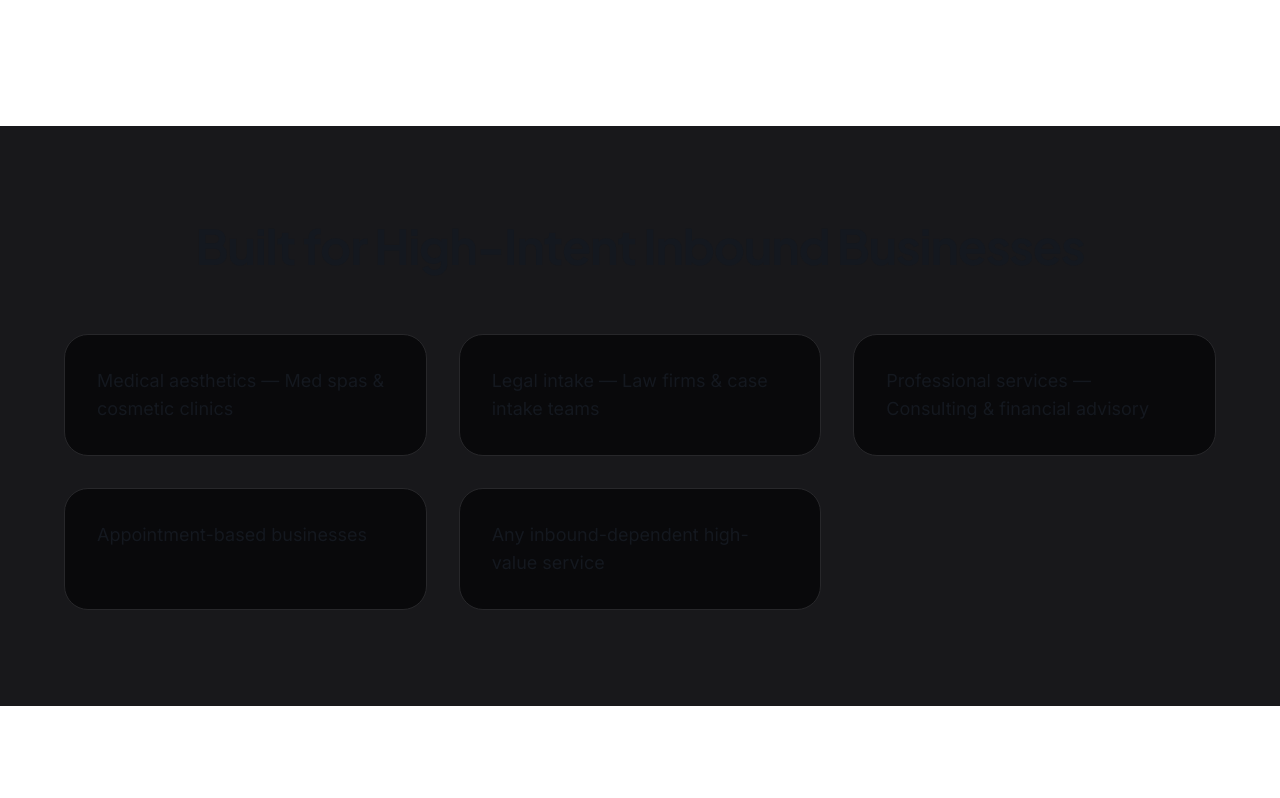
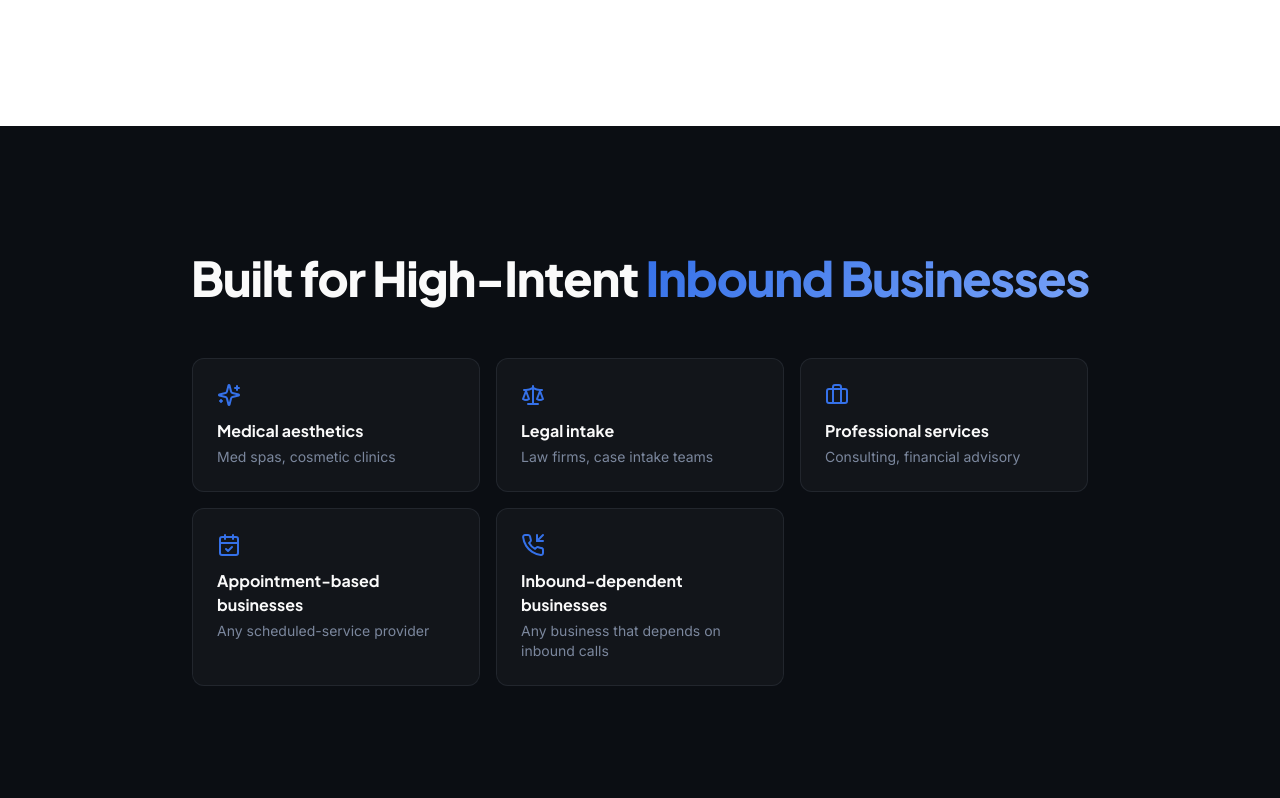
Before and after one commit to birdsinspace-gif/callcapture-nextjs, a Next.js app: page / in a window 1280 px wide. Shown: the part 2622-3420 px from the top of the page. Built offline with nearby package versions, Linux system fonts and the light colour scheme.

Commit message:
Update WhoItsFor.tsx

```diff
--- a/src/components/landing/WhoItsFor.tsx
+++ b/src/components/landing/WhoItsFor.tsx
@@ -1,25 +1,53 @@
-export default function WhosItFor() {
-  const industries = [
-    "Medical aesthetics — Med spas & cosmetic clinics",
-    "Legal intake — Law firms & case intake teams",
-    "Professional services — Consulting & financial advisory",
-    "Appointment-based businesses",
-    "Any inbound-dependent high-value service",
-  ];
+"use client";
 
-  return (
-    <section className="py-24 px-6 bg-zinc-900">
-      <div className="max-w-6xl mx-auto">
-        <h2 className="text-5xl font-bold tracking-tight text-center mb-16">Built for High-Intent Inbound Businesses</h2>
+import { motion } from "framer-motion";
+import { Sparkles, Scale, Briefcase, CalendarCheck, PhoneIncoming } from "lucide-react";
 
-        <div className="grid md:grid-cols-2 lg:grid-cols-3 gap-8">
-          {industries.map((industry, i) => (
-            <div key={i} className="bg-zinc-950 border border-zinc-800 rounded-3xl p-8 hover:border-yellow-500/30 transition">
-              <p className="text-lg">{industry}</p>
-            </div>
-          ))}
-        </div>
+const categories = [
+  { icon: Sparkles, label: "Medical aesthetics", desc: "Med spas, cosmetic clinics" },
+  { icon: Scale, label: "Legal intake", desc: "Law firms, case intake teams" },
+  { icon: Briefcase, label: "Professional services", desc: "Consulting, financial advisory" },
+  { icon: CalendarCheck, label: "Appointment-based businesses", desc: "Any scheduled-service provider" },
+  { icon: PhoneIncoming, label: "Inbound-dependent businesses", desc: "Any business that depends on inbound calls" },
+];
+
+const WhoItsFor = () => (
+  <section className="bg-hero py-24 md:py-32">
+    <div className="container mx-auto px-6">
+      <motion.h2
+        className="text-center font-display text-3xl font-extrabold tracking-tight text-hero-foreground md:text-5xl"
+        initial={{ opacity: 0, y: 20 }}
+        whileInView={{ opacity: 1, y: 0 }}
+        viewport={{ once: true }}
+        transition={{ duration: 0.6 }}
+      >
+        Built for High-Intent{" "}
+        <span className="text-gradient">Inbound Businesses</span>
+      </motion.h2>
+
+      <div className="mx-auto mt-14 grid max-w-4xl gap-4 sm:grid-cols-2 lg:grid-cols-3">
+        {categories.map((cat, i) => {
+          const Icon = cat.icon;
+          return (
+            <motion.div
+              key={i}
+              className="rounded-xl border border-hero-muted/15 bg-hero-foreground/[0.03] p-6"
+              initial={{ opacity: 0, y: 16 }}
+              whileInView={{ opacity: 1, y: 0 }}
+              viewport={{ once: true }}
+              transition={{ delay: i * 0.08, duration: 0.5 }}
+            >
+              <Icon className="mb-3 h-6 w-6 text-primary" />
+              <h3 className="font-display text-base font-bold text-hero-foreground">
+                {cat.label}
+              </h3>
+              <p className="mt-1 text-sm text-hero-muted">{cat.desc}</p>
+            </motion.div>
+          );
+        })}
       </div>
-    </section>
-  );
-}
+    </div>
+  </section>
+);
+
+export default WhoItsFor;
```
